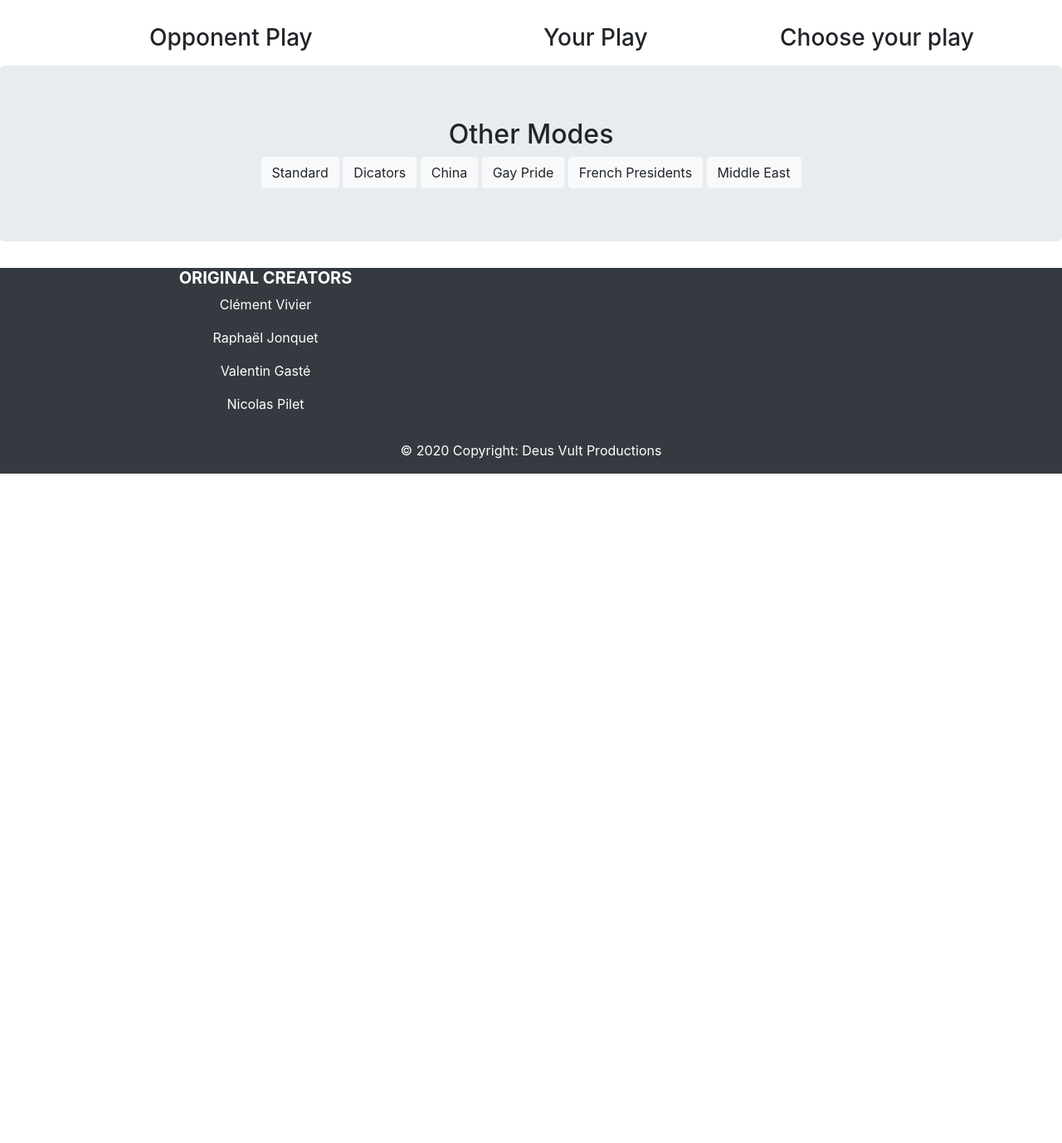
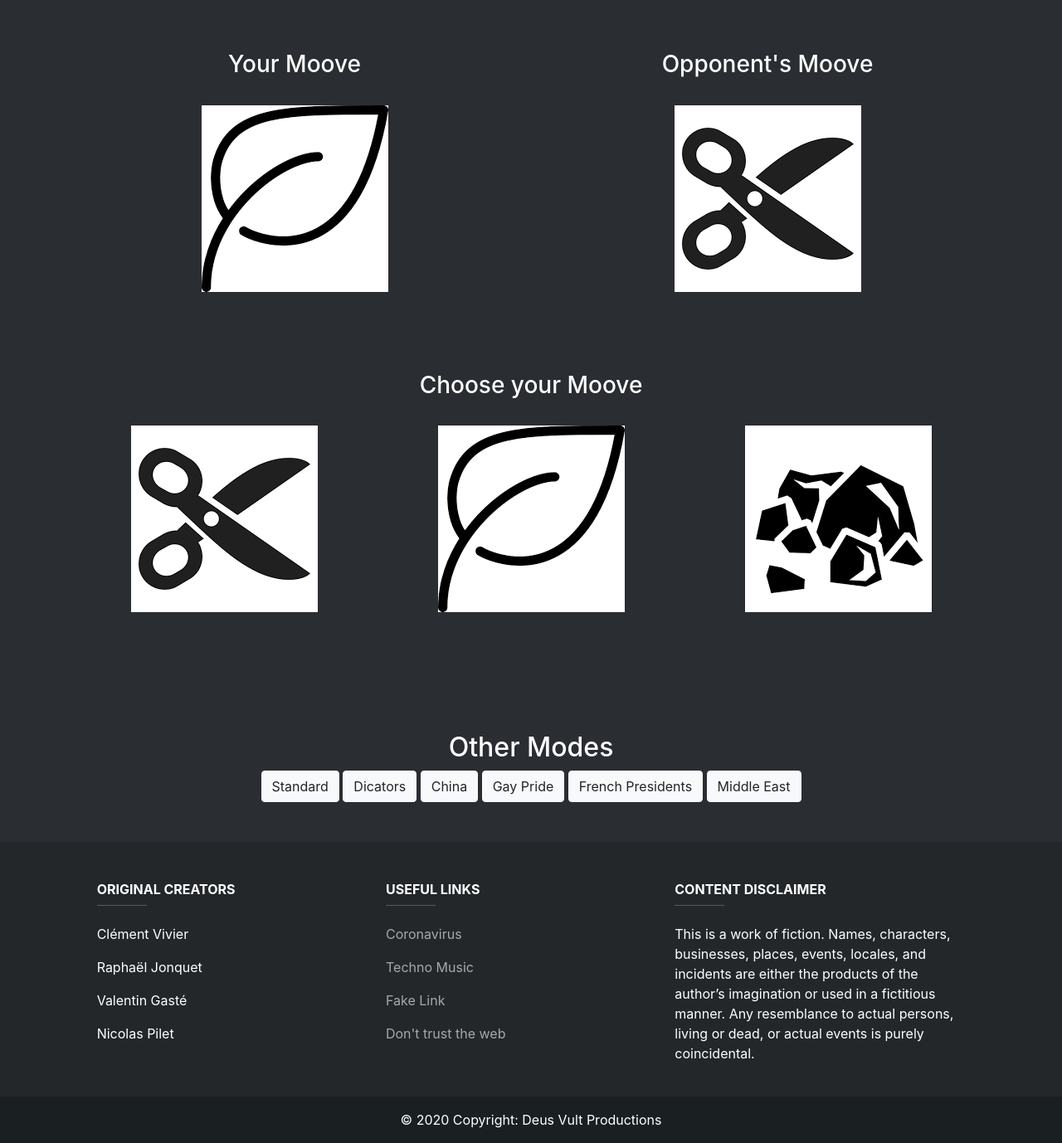
Before and after one commit to Jonkware/touchypoliticalsimulator, a website: page index.html in a window 1280 px wide. Shown: the part 227-1605 px from the top of the page at 83% size. Before the commit the page ends 800 px from the top, so only its background shows below. Drawn offline with nearby package versions, Linux system fonts and the light colour scheme.

Commit message:
Manually merged index.html

```diff
--- a/index.html
+++ b/index.html
@@ -1,43 +1,64 @@
 <!DOCTYPE html>
 <html lang="en">
 <head>
-  <title>Bootstrap Example</title>
+  <title>Don't Get Triggered</title>
   <meta charset="utf-8">
   <meta name="viewport" content="width=device-width, initial-scale=1">
   <link rel="stylesheet" href="https://stackpath.bootstrapcdn.com/bootstrap/4.4.1/css/bootstrap.min.css" integrity="sha384-Vkoo8x4CGsO3+Hhxv8T/Q5PaXtkKtu6ug5TOeNV6gBiFeWPGFN9MuhOf23Q9Ifjh" crossorigin="anonymous">
+  <link rel="stylesheet" type="text/css" href="index.css">
   <script src="https://code.jquery.com/jquery-3.4.1.slim.min.js" integrity="sha384-J6qa4849blE2+poT4WnyKhv5vZF5SrPo0iEjwBvKU7imGFAV0wwj1yYfoRSJoZ+n" crossorigin="anonymous"></script>
   <script src="https://cdn.jsdelivr.net/npm/popper.js@1.16.0/dist/umd/popper.min.js" integrity="sha384-Q6E9RHvbIyZFJoft+2mJbHaEWldlvI9IOYy5n3zV9zzTtmI3UksdQRVvoxMfooAo" crossorigin="anonymous"></script>
   <script src="https://stackpath.bootstrapcdn.com/bootstrap/4.4.1/js/bootstrap.min.js" integrity="sha384-wfSDF2E50Y2D1uUdj0O3uMBJnjuUD4Ih7YwaYd1iqfktj0Uod8GCExl3Og8ifwB6" crossorigin="anonymous"></script>
 </head>
-<body>
+<body class="text-white">
 
-<div class="jumbotron text-center">
+
+<!-- Header -->
+<div class="header text-center py-5">
   <h1>Touchy Political Simulator</h1>
   <p>Careful with wine during family dinners</p>
 </div>
 
-<div class="container">
-  <div class="row">
-    <div class="col-sm-1"></div>
-    <div class="col-sm-3">
-      <h3>Opponent Play</h3>
-      <p id = "theOppopentPlay"></p>
+
+<!-- Game -->
+<div class="container text-center py-5">
+
+  <!-- Player and Opponent Mooves -->
+  <div class="row py-5">
+
+    <div class="col-lg-6 mx-auto">
+      <h3 class="pb-4">Your Moove</h3>
+      <img id = "yourPlay" src="images/standard/feuille.png">
     </div>
-    <div class="col-sm-2"></div>
-    <div class="col-sm-3">
-      <h3>Your Play</h3>
-      <p id = "yourPlay"></p>
+
+    <div class="col-lg-6 mx-auto">
+      <h3 class="pb-4">Opponent's Moove</h3>
+      <img id = "theOppopentPlay" src="images/standard/ciseaux.png">
     </div>
-    <div class="col-sm-3">
-      <h3>Choose your play</h3>
-      <p id="choice1"></p>
-      <p id="choice2"></p>
-      <p id="choice3"></p>
+
+  </div>
+
+  <!-- Possible Mooves -->
+  <div class="container py-5">
+    <h3 class="pb-4">Choose your Moove</h3>
+    <div class="row">
+      <div class="col-lg-4 mx-auto">
+        <img id="choice1" src="images/standard/ciseaux.png">
+      </div>
+      <div class="col-lg-4 mx-auto">
+        <img id="choice2" src="images/standard/feuille.png">
+      </div>
+      <div class="col-lg-4 mx-auto">
+        <img id="choice3" src="images/standard/pierre.png">
+      </div>
     </div>
   </div>
+
 </div>
 
-<div class="jumbotron text-center">
+
+<!-- Game Modes -->
+<div class="text-center py-5">
       <h2>Other Modes</h2>
       <button id="standardBtn" class="btn btn-light">Standard</button>
       <button id="dicatorsBtn" class="btn btn-light">Dicators</button>
@@ -48,20 +69,61 @@
     </div>
 </div>
 
-<footer class="page-footer text-white bg-dark">
-  <div class="container-fluid text-center text-md-left">
-    <div class="row">
-      <div class="col-md-6 mt-md-0 mt-3 text-center">
-        <h5 class="text-uppercase font-weight-bold">Original Creators</h5>
+
+<!-- Footer -->
+<footer class="page-footer pt-5 text-white footer_content">
+  <div class="container text-center text-lg-left">
+    <div class="row mb-4">
+
+      <!-- Original Creators -->
+      <div class="col-lg-3 mx-auto">
+
+        <h6 class="text-uppercase font-weight-bold footer_title">Original Creators</h6>
+        <hr class="mt-0 d-inline-block" color="#6351ce" style="width: 60px;">
         <p>Clément Vivier</p>
         <p>Raphaël Jonquet</p>
         <p>Valentin Gasté</p>
         <p>Nicolas Pilet</p>
+
       </div>
+
+      <!-- Useful Links -->
+      <div class="col-lg-3 mx-auto">
+
+        <h6 class="text-uppercase font-weight-bold footer_title">Useful links</h6>
+        <hr class="mt-0 d-inline-block" color="#6351ce" style="width: 60px;">
+        <p>
+          <a href="https://fr.wikipedia.org/wiki/Coronavirus">Coronavirus</a>
+        </p>
+        <p>
+          <a href="https://fr.wikipedia.org/wiki/Techno">Techno Music</a>
+        </p>
+        <p>
+          <a href="#!">Fake Link</a>
+        </p>
+        <p>
+          <a href="#!">Don't trust the web</a>
+        </p>
+
+      </div>
+
+      <!-- Content Disclaimer -->
+      <div class="col-lg-4 mx-auto">
+
+        <h6 class="text-uppercase font-weight-bold">Content Disclaimer</h6>
+        <hr class="mt-0 d-inline-block" color="#6351ce" style="width: 60px;">
+        <p>This is a work of fiction. Names, characters, businesses, places, events, locales, and incidents are either the products of the author’s imagination or used in a fictitious manner. Any resemblance to actual persons, living or dead, or actual events is purely coincidental.</p>
+
+      </div>
+
     </div>
   </div>
-  <div class="footer-copyright text-center py-3">© 2020 Copyright: Deus Vult Productions</div>
+
+  <!-- Copyright -->
+  <div class="footer-copyright text-center py-3 footer_bottom">© 2020 Copyright: Deus Vult Productions</div>
+
 </footer>
-<script src="js/client.js"></script>
+
+
 </body>
 </html>
```
